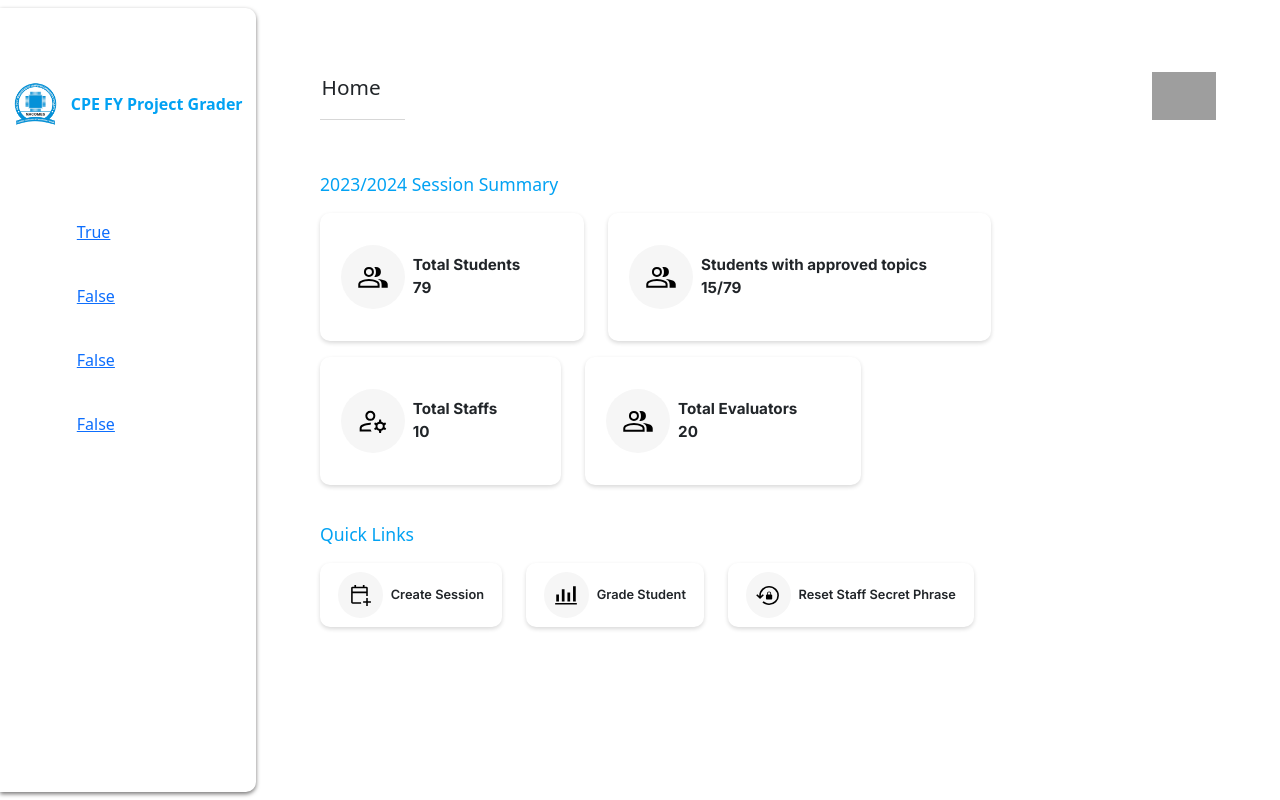
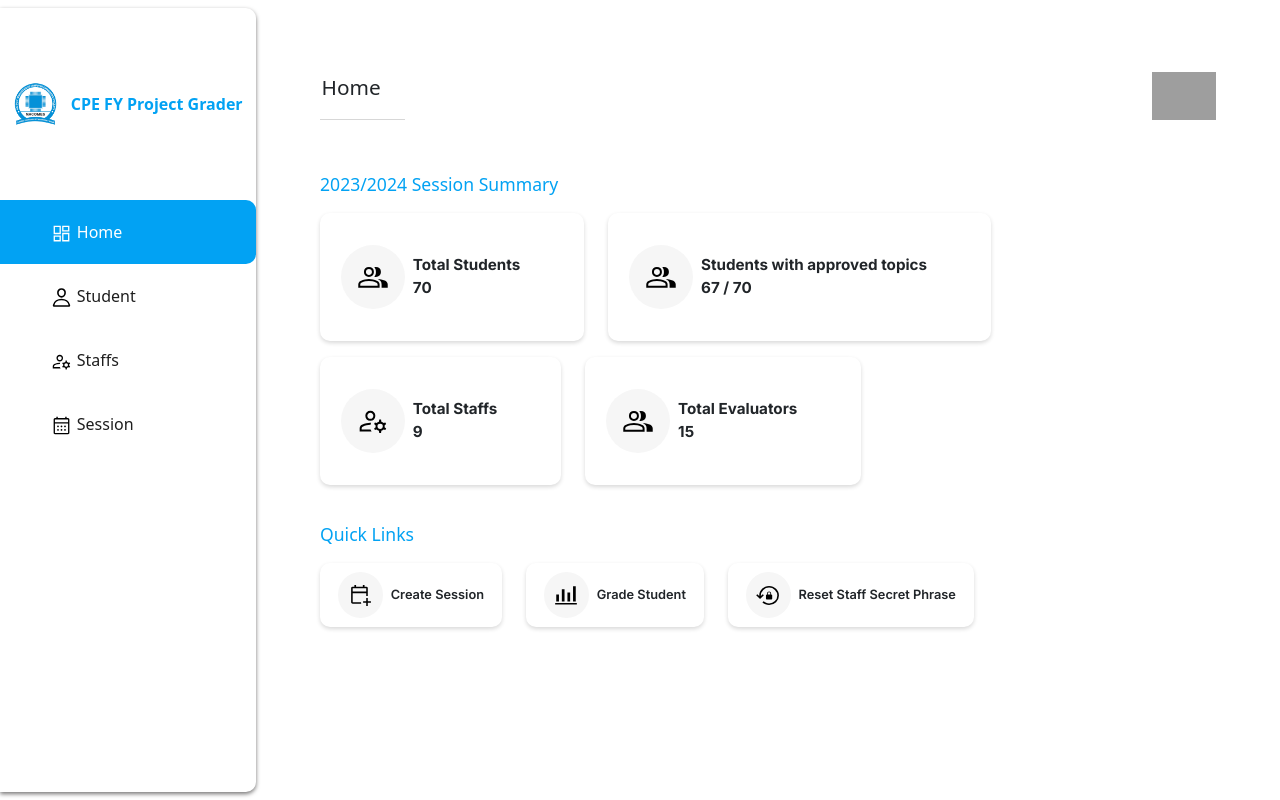
Before and after one commit to Peter-Immanuel/fy-project-grader, a Django app: page /test/ in a window 1280 px wide. Run offline with Django 3.2, Linux system fonts and the light colour scheme; some libraries are stand-ins or nearby versions; grey boxes are pictures that could not be loaded.

Commit message:
Feat: generating nav bar dynamically

```diff
--- a/apps/grader/views.py
+++ b/apps/grader/views.py
@@ -375,13 +375,15 @@ class ExternalDefenseEvaluationView(View):
 def hello(request):
     context = {
         "navs": [
-            (True, "imgs/svg/dashboard.svg", "link", "Home"),
-            (False, "imgs/svg/person.svg", "link", "Student"),
-            (False, "imgs/svg/staff.svg", "link", "Staffs"),
-            (False, "imgs/svg/calendar.svg", "link", "Session"),
+            (True, "dashboard.svg", "link", "Home"),
+            (False, "person.svg", "link", "Student"),
+            (False, "staff.svg", "link", "Staffs"),
+            (False, "calendar.svg", "link", "Session"),
         ],
-        "button":True,
-        "button_link":reverse("grader:search-for-student"),
-        "title":"you",
+        "total_students":70,
+        "approved_topics": 67,
+        "total_staffs":9,
+        "total_evaluators":15,
+
     }
     return render(request, "components/dashboard/home.html", context)
--- a/static/styles/components/dashboard/nav-section.css
+++ b/static/styles/components/dashboard/nav-section.css
@@ -60,6 +60,10 @@
     color: white;
 }
 
+.link-wrapper:hover > .link {
+    color: white;
+}
+
 .link-icon{
     margin-right:0.3rem;
     color: rgb(30, 30, 30);
@@ -85,6 +89,12 @@
     color: white;
 }
 
+.active-link:hover{
+    color: #ffffff;
+    background-color: #45c1ff;
+    border-radius: 0 10px 10px 0;
+}
+
 
 .logout {
     position: absolute;
--- a/templates/components/dashboard/home.html
+++ b/templates/components/dashboard/home.html
@@ -31,7 +31,7 @@
                 </div>
                 <div class="item-value d-flex flex-column">
                     <div class="item-val-text">Total Students</div>
-                    <div class="item-val-text">79</div>
+                    <div class="item-val-text">{{total_students}}</div>
                 </div>
             </div>
 
@@ -43,7 +43,7 @@
                 </div>
                 <div class="item-value d-flex flex-column">
                     <div class="item-val-text">Students with approved topics</div>
-                    <div class="item-val-text">15/79</div>
+                    <div class="item-val-text">{{approved_topics}} / {{total_students}}</div>
                 </div>
             </div>
 
@@ -57,7 +57,7 @@
                 </div>
                 <div class="item-value d-flex flex-column">
                     <div class="item-val-text">Total Staffs</div>
-                    <div class="item-val-text">10</div>
+                    <div class="item-val-text">{{total_staffs}}</div>
                 </div>
             </div>
 
@@ -69,7 +69,7 @@
                 </div>
                 <div class="item-value d-flex flex-column">
                     <div class="item-val-text">Total Evaluators</div>
-                    <div class="item-val-text">20</div>
+                    <div class="item-val-text">{{total_evaluators}}</div>
                 </div>
             </div>
 
--- a/templates/components/dashboard/nav-section.html
+++ b/templates/components/dashboard/nav-section.html
@@ -13,41 +13,23 @@
     <div class="links-wrapper d-flex flex-column align-items-center">
 
         {% for item in navs  %}
-            <div class="link-wrapper d-flex flex-row align-items-center active">
-                <div class="link-icon">
-                    <img src="{% static 'imgs/svg/dashboard.svg' %}" alt="">
-                </div>
-                <div class="link">
-                    <a href="{{item.1}}"> {{ item.0 }}</a>
-                </div>
-            </div>
+            {% if item.0 %}
+                <a href="{{item.2}}" class="link-wrapper d-flex flex-row align-items-center active-link">
+                    <div class="link-icon">
+                        <img src="{% static 'imgs/svg/' %}{{item.1}}" alt="">
+                    </div>
+                    <div>{{ item.3 }}</div>
+                </a>
+            {% else %}
+                <a href="{{item.2}}" class="link-wrapper d-flex flex-row align-items-center">
+                    <div class="link-icon">
+                        <img src="{% static 'imgs/svg/' %}{{item.1}}" alt="">
+                    </div>
+                    <div class="link">
+                        {{ item.3 }}
+                    </div>
+                </a>
+            {% endif %}
         {% endfor %}
-
-
-        {% comment %} <div class="link-wrapper d-flex flex-row align-items-center ">
-            <div class="link-icon">
-                <img src="{% static 'imgs/svg/person.svg' %}" alt="">
-            </div>
-            <div class="link">Students</div>
-        </div>
-        <div class="link-wrapper d-flex flex-row align-items-center">
-            <div class="link-icon">
-                <img src="{% static 'imgs/svg/staff.svg' %}" alt="">
-            </div>
-            <div class="link">Staffs</div>
-        </div>
-        <div class="link-wrapper d-flex flex-row align-items-center ">
-            <div class="link-icon">
-                <img src="{% static 'imgs/svg/calendar.svg' %}" alt="">
-            </div>
-            <div class="link">Session</div>
-        </div>
-        <div class="logout d-flex flex-row ">
-            <div class="link-icon">
-                <img src="{% static 'imgs/svg/exit.svg' %}" alt="">
-            </div>
-            <div class="link">Logout</div>
-        </div> {% endcomment %}
-
     </div>
 </div>
```
